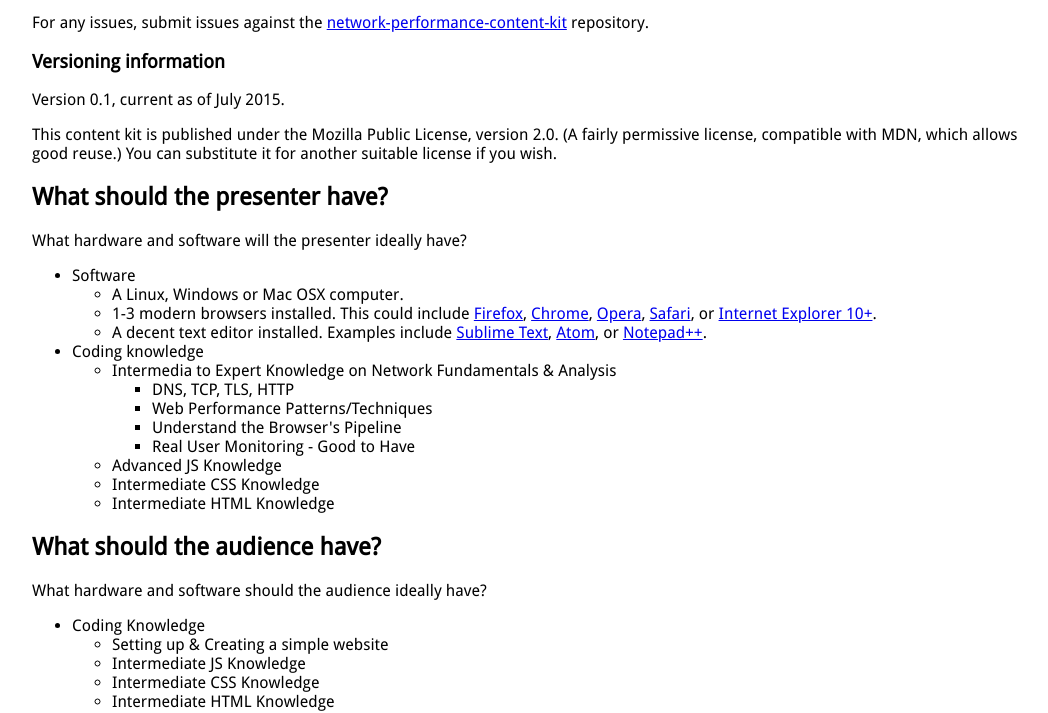
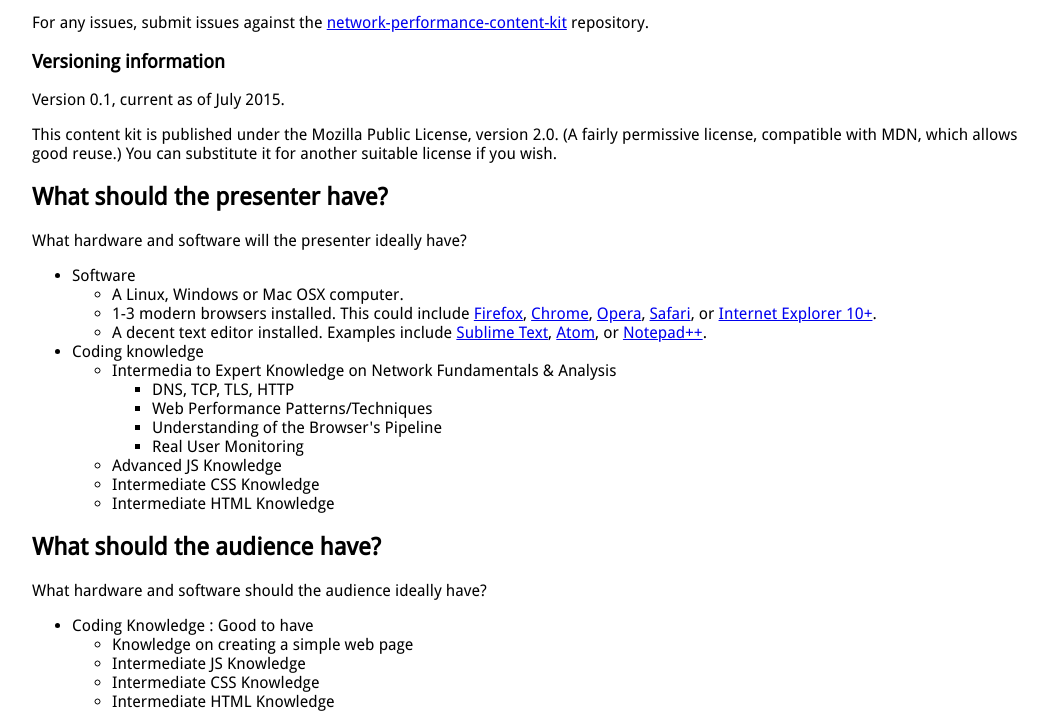
Before and after one commit to vigneshshanmugam/network-performance-content-kit, a website: page index.html in a window 1280 px wide. Shown: the part 122-835 px from the top of the page, without its empty margins (108-1156 px from the left). Drawn offline with Linux system fonts and the light colour scheme.

Commit message:
Few Changes

```diff
--- a/index.html
+++ b/index.html
@@ -36,8 +36,8 @@
 	        	<ul>
 	        		<li>DNS, TCP, TLS, HTTP</li>
 	        		<li>Web Performance Patterns/Techniques</li>
-	        		<li>Understand the Browser's Pipeline</li>
-	        		<li>Real User Monitoring - Good to Have</li>
+	        		<li>Understanding of the Browser's Pipeline</li>
+	        		<li>Real User Monitoring</li>
 	        	</ul>
 	        <li>Advanced JS Knowledge</li>
 	        <li>Intermediate CSS Knowledge</li>
@@ -51,9 +51,9 @@
 	<p>What hardware and software should the audience ideally have?</p>
 
 	<ul>
-    	<li>Coding Knowledge</li>
+    	<li>Coding Knowledge : Good to have</li>
 			<ul>
-				<li>Setting up &amp; Creating a simple website</li>
+				<li>Knowledge on creating a simple web page </li>
 				<li>Intermediate JS Knowledge</li>
 				<li>Intermediate CSS Knowledge</li>
 				<li>Intermediate HTML Knowledge</li>
@@ -85,6 +85,8 @@
 
 	<p>Project resources overview</p>
 
+
+
 	<h2>Presentation setup</h2>
 
 	<p>You can present a lesson on each feature by using the relevant slides linked in the sections above.</p>
```
